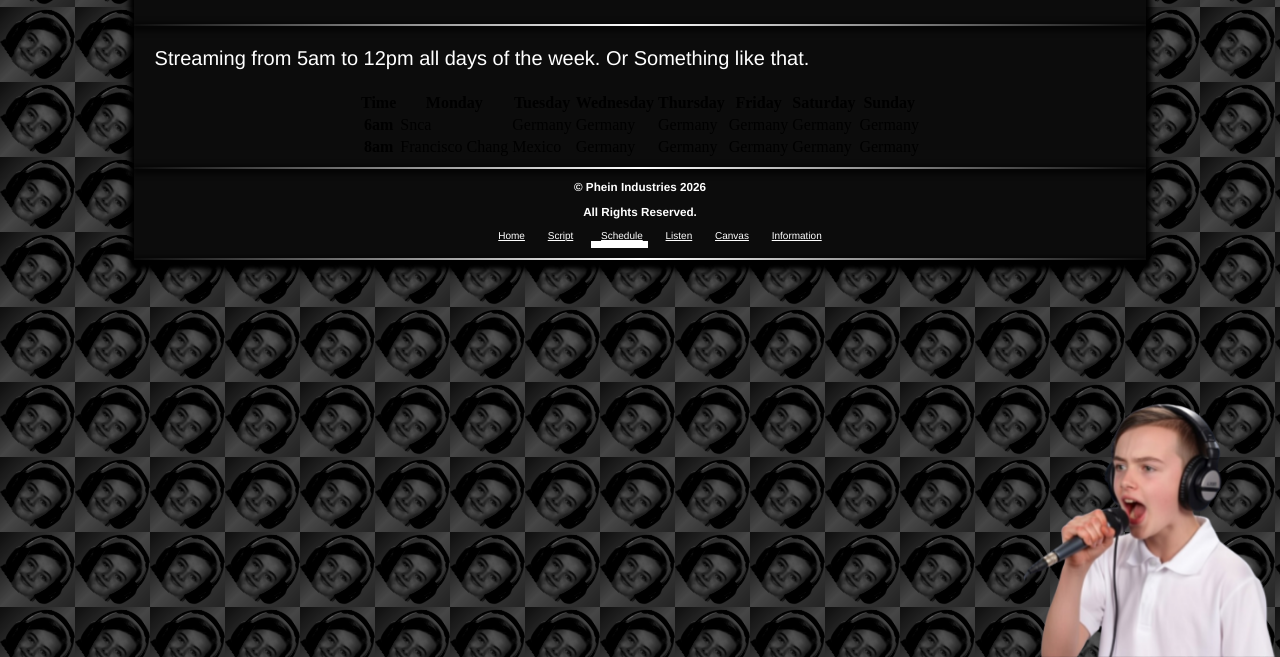
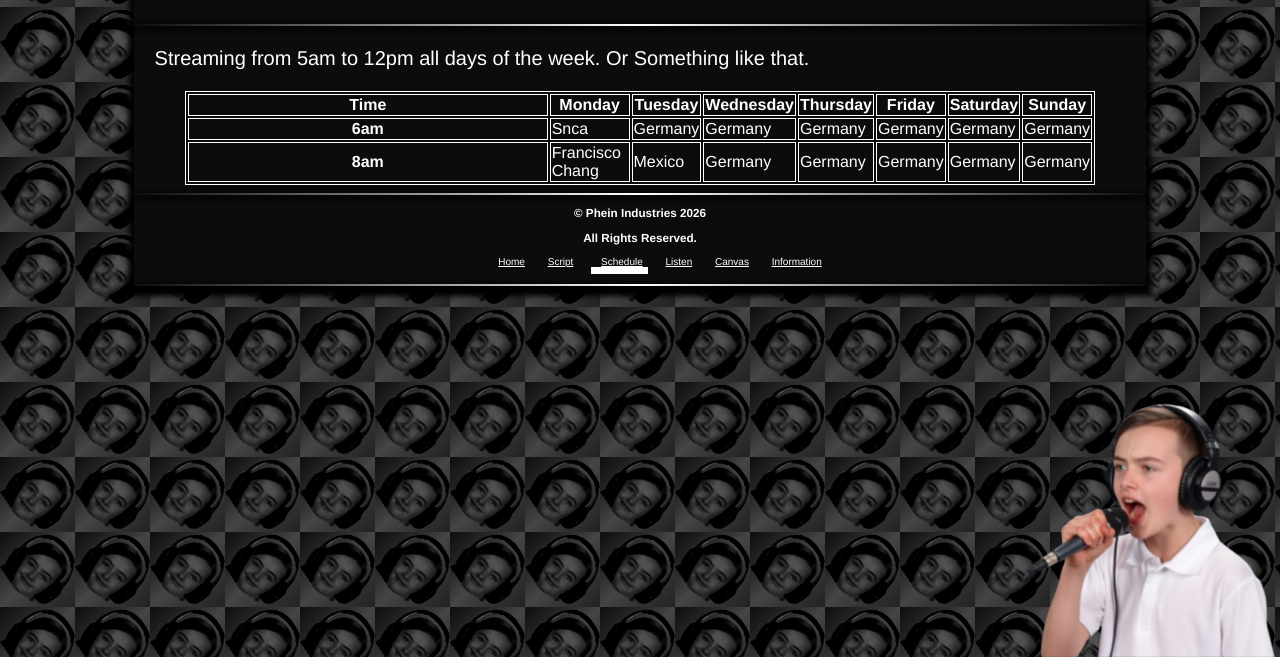
Before and after one commit to nonoko01/nonoko01.github.io, a plain HTML site: page schedule.html in a window 1280 px wide. Shown: the part 143-800 px from the top of the page. Drawn offline with Linux system fonts and the light colour scheme.

Commit message:
Update stylesheet.css

```diff
--- a/css/stylesheet.css
+++ b/css/stylesheet.css
@@ -3,6 +3,13 @@ background-image: url("../src/bg.png"), url("../src/phoenixmic.png");
 background-repeat: repeat, no-repeat;
 background-size: 75px 75px, auto;
 background-position: top left, bottom right;
+font-family: Helvetica, sans-serif;
+}
+
+table, th, td {
+border:1px solid white;
+color: #fff;
+width: 90%
 }
 
 #imgside img {
@@ -69,7 +76,6 @@ opacity: 0;
 
 p, h1, ul, h3 {
 color: white;
-font-family: Helvetica, sans-serif;
 margin-left: 2%;
 margin-right: 2%;
 overflow-wrap: anywhere;
```
